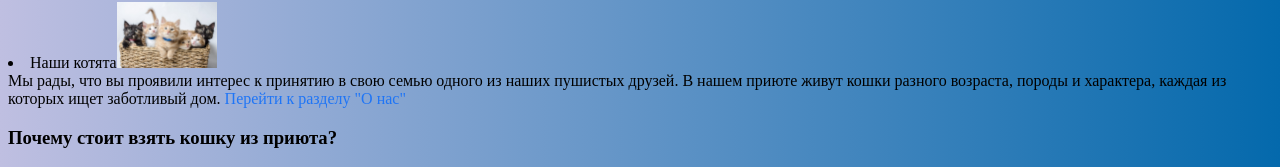
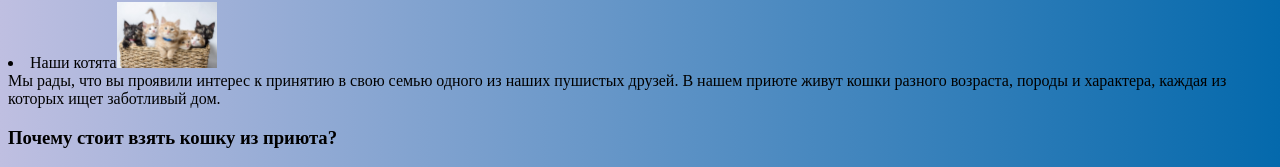
Before and after one commit to Orietten/nnnn, a plain HTML site: page index.html in a window 1280 px wide. Shown: the part 327-494 px from the top of the page. Drawn offline with Linux system fonts and the light colour scheme.

Commit message:
Update index.html

```diff
--- a/index.html
+++ b/index.html
@@ -88,7 +88,7 @@
 
 
 Мы рады, что вы проявили интерес к принятию в свою семью одного из наших пушистых друзей. В нашем приюте живут кошки разного возраста, породы и характера, каждая из которых ищет заботливый дом.
-<a href="#onas">Перейти к разделу "О нас"</a>
+
 <h3 id="Pochemy">Почему стоит взять кошку из приюта?</h3>
 <ol>
 
```
